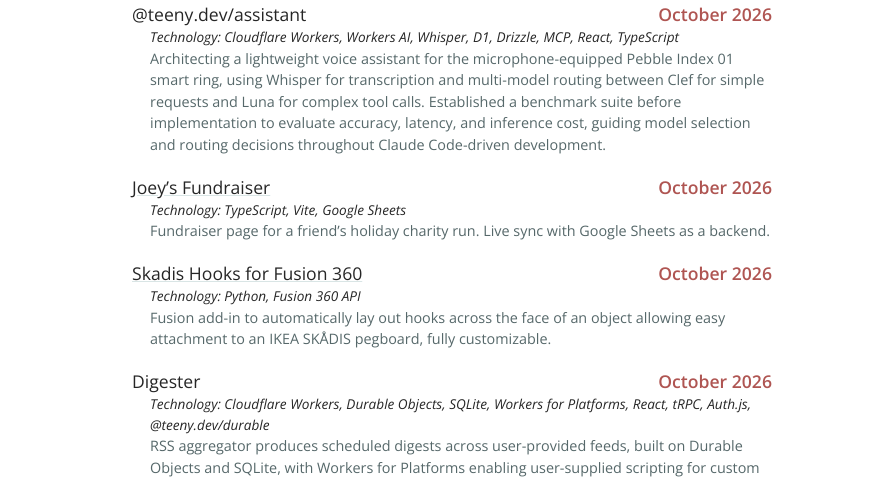
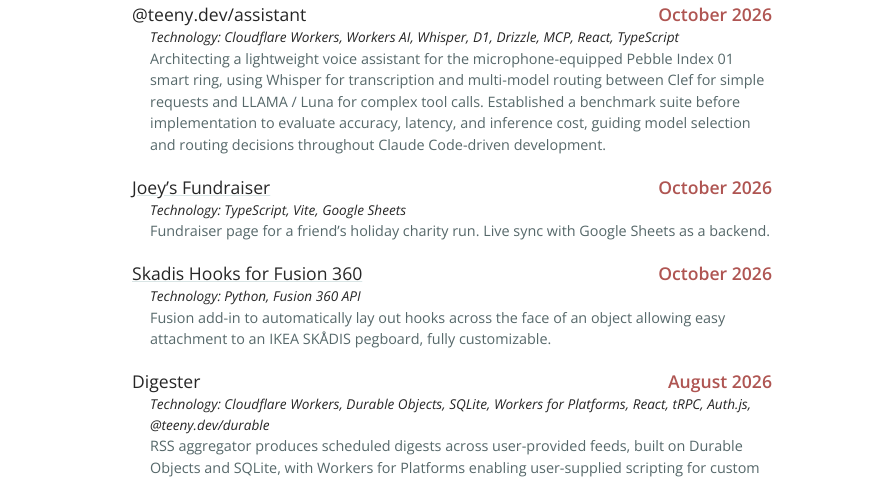
Before and after one commit to its-jman/jman.me, a Jekyll site: the page built from docs/index.html, in a window 1280 px wide and 900 px high. Shown: the part 182-663 px from the top of the window, without its empty margins (188-1061 px from the left). Built offline with Jekyll 4.4.1, drawn with Linux system fonts in a browser that asks for light colours.

Commit message:
Name LLAMA as a second-step model and date Digester August 2026
Co-Authored-By: Claude Opus 5.5 <noreply@anthropic.com>

```diff
--- a/docs/_data/projects.yml
+++ b/docs/_data/projects.yml
@@ -4,7 +4,7 @@
   tech: Cloudflare Workers, Workers AI, Whisper, D1, Drizzle, MCP, React, TypeScript
   description: |-
     Architecting a lightweight voice assistant for the microphone-equipped Pebble Index 01 smart ring, using Whisper
-    for transcription and multi-model routing between Clef for simple requests and Luna for complex tool calls.
+    for transcription and multi-model routing between Clef for simple requests and LLAMA / Luna for complex tool calls.
     Established a benchmark suite before implementation to evaluate accuracy, latency, and inference cost, guiding
     model selection and routing decisions throughout Claude Code-driven development.
 
@@ -24,7 +24,7 @@
     IKEA SKÅDIS pegboard, fully customizable.
 
 - name: "Digester"
-  date: "October 2026"
+  date: "August 2026"
   tech: Cloudflare Workers, Durable Objects, SQLite, Workers for Platforms, React, tRPC, Auth.js, @teeny.dev/durable
   description: |-
     RSS aggregator produces scheduled digests across user-provided feeds, built on Durable Objects and SQLite,
```
